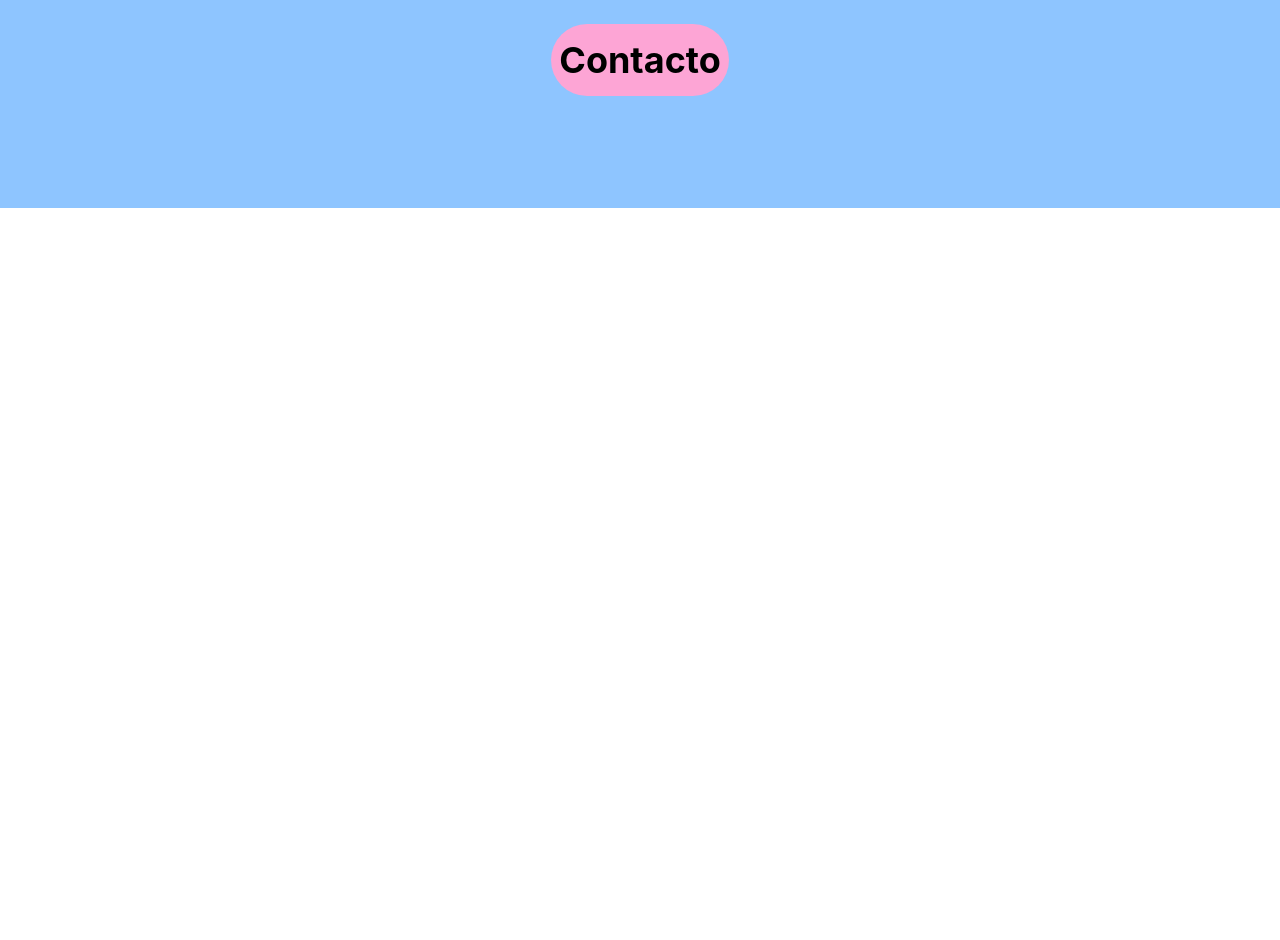
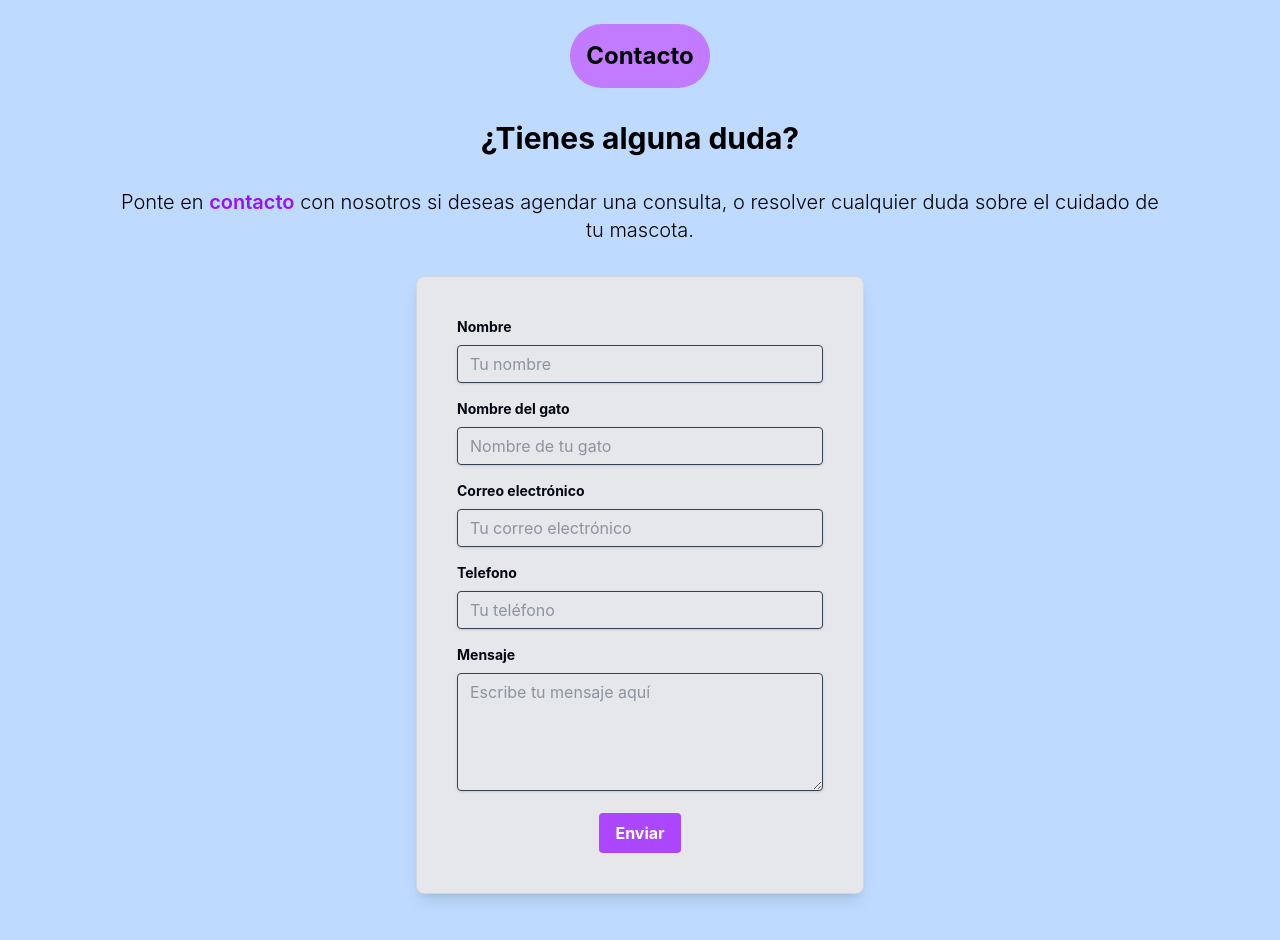
Before and after one commit to AldahirAlonso/michi-vet-frontend, a React (Vite) app: page / in a window 1280 px wide. Shown: the part 1920-2860 px from the top of the page. Before the commit the page ends 2128 px from the top, so only its background shows below. Built offline with nearby package versions, Linux system fonts and the light colour scheme.

Commit message:
Crear seccion contacto.

```diff
--- a/src/components/Contact.jsx
+++ b/src/components/Contact.jsx
@@ -1,10 +1,40 @@
 function Contact() {
     return (
-        <section className="bg-blue-300 p-20 lg:p-28">
-            <div className="container mx-auto flex justify-center">
-                    <h2 className="bg-pink-300 text-4xl font-bold text-center rounded-full py-4 px-2">Contacto</h2>
-                <div>
+        <section className="bg-blue-200 p-20 lg:p-28">
+            <div className="container mx-auto flex flex-col items-center justify-center">
+                <h2 className="bg-purple-400 text-2xl font-bold text-center rounded-full py-4 px-4">Contacto</h2>
 
+                <div className="w-full">
+                    <h3 className="text-3xl font-bold text-center mt-8 mb-4">¿Tienes alguna duda?</h3>
+                    <p className="text-center mt-8 mb-8 text-xl font-light">Ponte en <span className="text-purple-600 font-semibold">contacto</span> con nosotros si deseas agendar una consulta, o resolver cualquier duda sobre el cuidado de tu mascota.</p>
+
+                    <div className="max-w-md mx-auto bg-gray-200 p-10 border border-gray-300 rounded-lg shadow-lg">
+                        <form className="max-w-md mx-auto">
+                            <div className="mb-4">
+                                <label className="block text-gray-950 text-sm font-bold mb-2" htmlFor="name">Nombre</label>
+                                <input className="shadow appearance-none border rounded w-full py-2 px-3 text-gray-700 leading-tight focus:outline-none focus:shadow-outline" id="name" type="text" placeholder="Tu nombre" />
+                            </div>
+                            <div className="mb-4">
+                                <label className="block text-gray-950 text-sm font-bold mb-2" htmlFor="email">Nombre del gato</label>
+                                <input className="shadow appearance-none border rounded w-full py-2 px-3 text-gray-700 leading-tight focus:outline-none focus:shadow-outline" id="email" type="email" placeholder="Nombre de tu gato" />
+                            </div>
+                            <div className="mb-4">
+                                <label className="block text-gray-950 text-sm font-bold mb-2" htmlFor="email">Correo electrónico</label>
+                                <input className="shadow appearance-none border rounded w-full py-2 px-3 text-gray-700 leading-tight focus:outline-none focus:shadow-outline" id="email" type="email" placeholder="Tu correo electrónico" />
+                            </div>
+                            <div className="mb-4">
+                                <label className="block text-gray-950 text-sm font-bold mb-2" htmlFor="email">Telefono</label>
+                                <input className="shadow appearance-none border rounded w-full py-2 px-3 text-gray-700 leading-tight focus:outline-none focus:shadow-outline" id="email" type="email" placeholder="Tu teléfono" />
+                            </div>
+                            <div className="mb-4">
+                                <label className="block text-gray-950 text-sm font-bold mb-2" htmlFor="message">Mensaje</label>
+                                <textarea className="shadow appearance-none border rounded w-full py-2 px-3 text-gray-700 leading-tight focus:outline-none focus:shadow-outline" id="message" rows="5" placeholder="Escribe tu mensaje aquí"></textarea>
+                            </div>
+                            <div className="flex items-center justify-center">
+                                <button className="bg-purple-500 hover:bg-purple-700 text-white font-bold py-2 px-4 rounded focus:outline-none focus:shadow-outline" type="submit">Enviar</button>
+                            </div>
+                        </form>
+                    </div>
                 </div>
             </div>
         </section>
```
